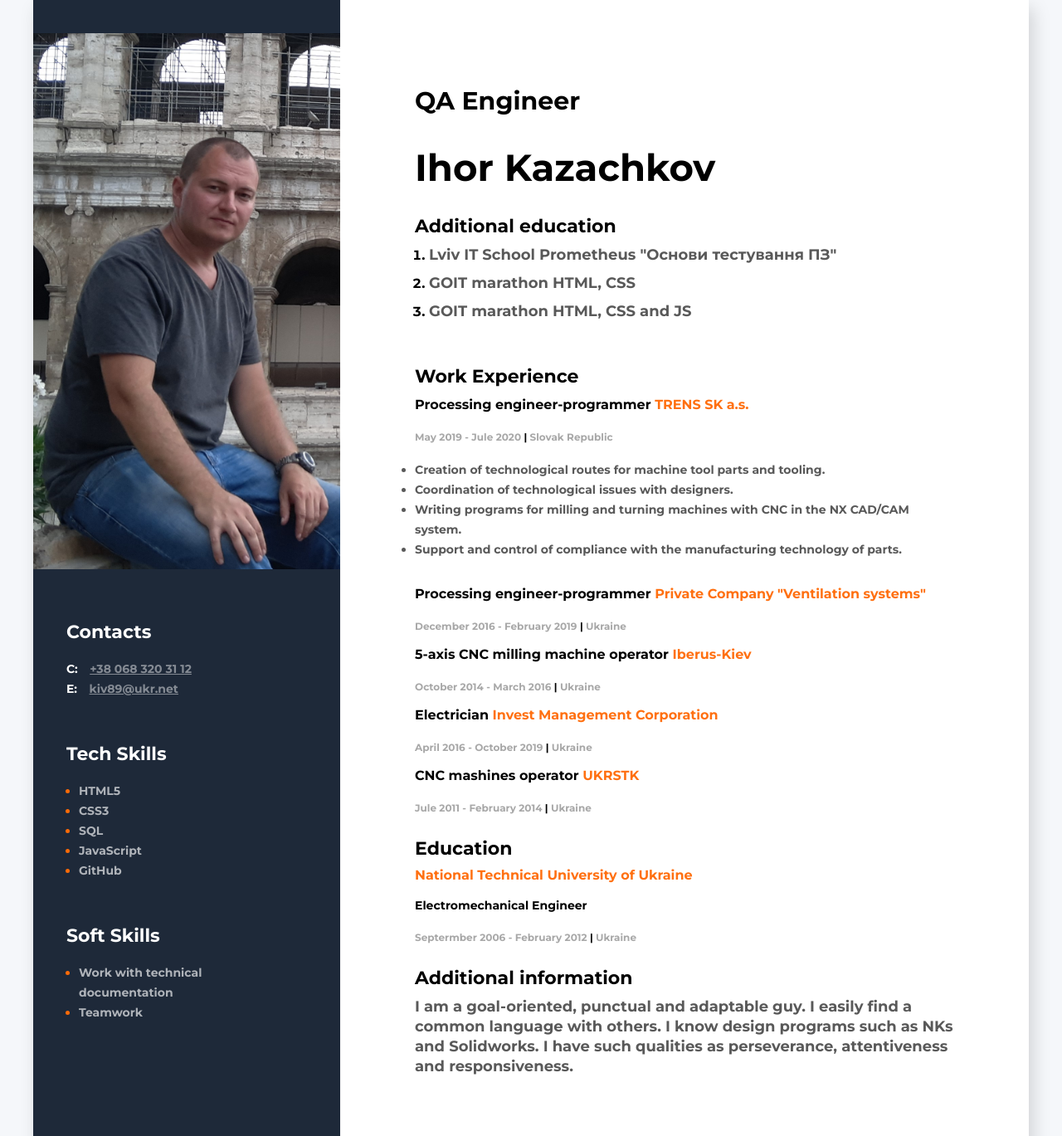
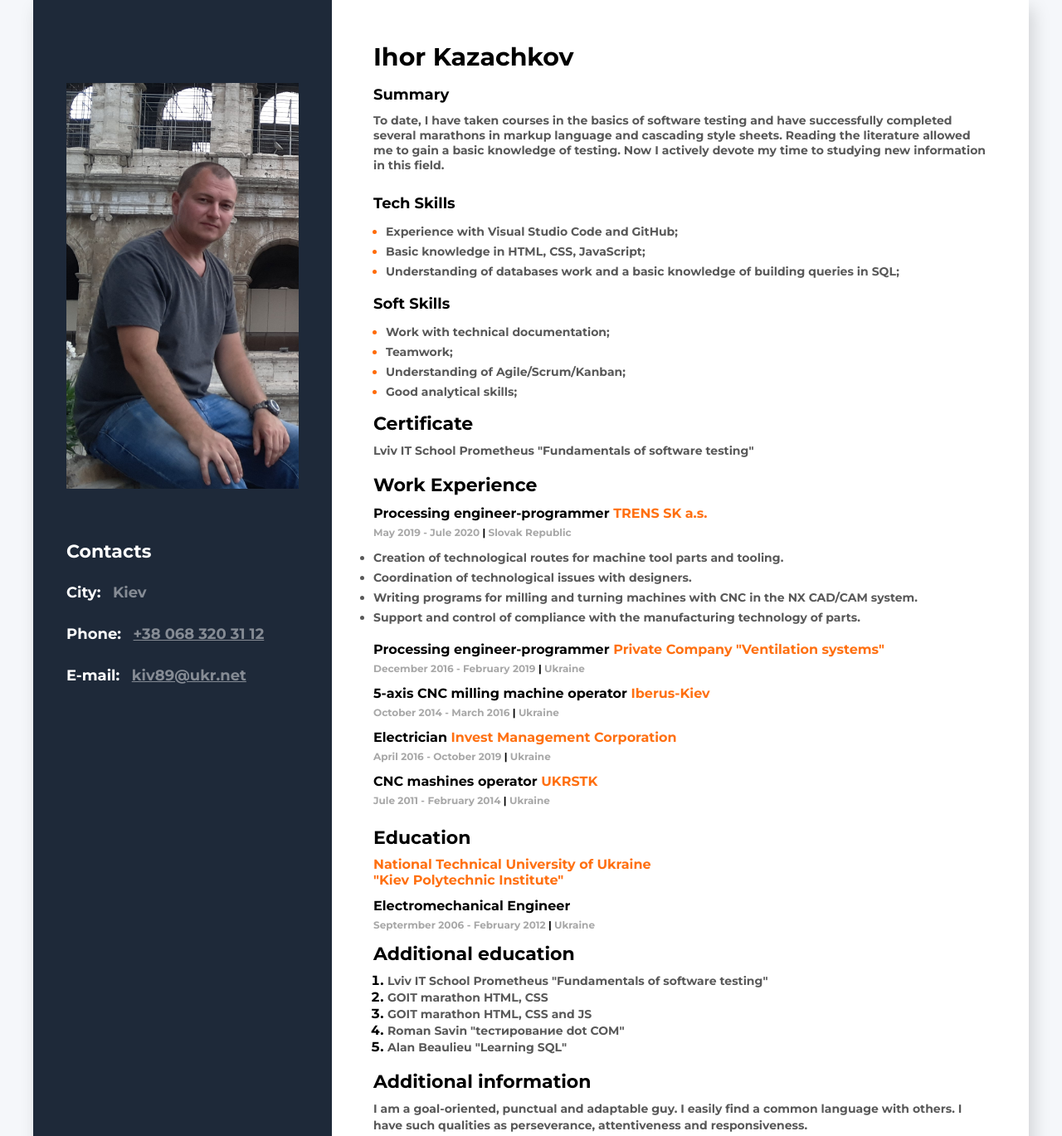
Before and after one commit to Ihor-Kaz/For_IT, a plain HTML site: page index.html in a window 1280 px wide. Shown: the part 40-1409 px from the top of the page at 83% size. Drawn offline with Linux system fonts and the light colour scheme.

Commit message:
new release

```diff
--- a/css/style.css
+++ b/css/style.css
@@ -29,14 +29,14 @@ body {
 }
 
 .my-photo {
-  width: 370px;
+  width: 280px;
 }
 
 .about-me-container {
-  padding-left: 90px;
-  padding-right: 90px;
-  padding-top: 110px;
-  padding-bottom: 110px;
+  padding-left: 50px;
+  padding-right: 50px;
+  padding-top: 50px;
+  /* padding-bottom: 110px; */
 }
 
 .contacts-container {
@@ -54,33 +54,40 @@ body {
 }
 
 .contacts-link {
-  font-size: 14px;
+  font-size: 18px;
   font-weight: 400;
   line-height: 24px;
   color: #858b94;
 }
 
 .contacts-link-type {
-  font-size: 14px;
+  font-size: 18px;
   font-weight: 700;
-  line-height: 24px;
+  line-height: 35px;
   color: #fff;
   margin-right: 10px;
 }
 
+.for-margin-btt {
+  margin-bottom: 15px;
+}
+
+.for-margin-btt:last-child {
+  margin-bottom: 0;
+}
+
 .tech-skills-title {
-  font-size: 22px;
+  font-size: 18px;
   font-weight: 700;
   line-height: 24px;
-  margin-bottom: 20px;
-  color: #fff;
+  margin-bottom: 10px;
+  color: black;
 }
 
 .tech-skills-container {
-  margin-left: 40px;
   margin-right: 40px;
-  margin-top: 55px;
-  width: 280px;
+  margin-bottom: 15px;
+  width: auto;
 }
 
 .tech-skills-item {
@@ -92,7 +99,7 @@ body {
 }
 
 .tech-skills-text {
-  color: #afb3b9;
+  color: #595959;
 }
 
 .profession {
@@ -103,21 +110,22 @@ body {
 }
 
 .name {
-  font-size: 45px;
+  font-size: 30px;
   font-weight: 700;
-  line-height: 89px;
+  /* line-height: 89px; */
   margin-bottom: 15px;
 }
 
 .discription {
   font-size: 14px;
   font-weight: 400;
-  line-height: 24px;
-  margin-top: 24px;
+  color: #595959;
+  /* line-height: 24px; */
+  /* margin-top: 24px; */
 }
 
 .info-container {
-  margin-bottom: 65px;
+  margin-bottom: 25px;
 }
 
 .about-me-title {
@@ -129,14 +137,14 @@ body {
 
 .projects-link {
   color: #595959;
-  font-size: 18px;
+  font-size: 14px;
   font-weight: 400;
-  line-height: 24px;
-  margin-bottom: 10px;
+  line-height: 20px;
+  /* margin-bottom: 10px; */
 }
 
 .tech-name {
-  color: #595959;
+  color: #5c4b4b;
   font-size: 14px;
   font-weight: 400;
   line-height: 24px;
@@ -153,7 +161,8 @@ body {
 }
 
 .projects-container {
-  margin-bottom: 55px;
+  margin-bottom: 20px;
+  margin-top: 15px;
 }
 
 .profession-title {
@@ -161,7 +170,7 @@ body {
   font-weight: 700;
   line-height: 24px;
   margin-top: 10px;
-  margin-bottom: 15px;
+  /* margin-bottom: 10px; */
 }
 
 .profession-company {
@@ -172,7 +181,7 @@ body {
   color: #a8a8a8;
   font-size: 12px;
   font-weight: 400;
-  line-height: 24px;
+  /* line-height: 24px; */
 }
 
 .profession-divider {
@@ -180,8 +189,8 @@ body {
 }
 
 .profession-duties {
-  margin-top: 15px;
-  margin-bottom: 30px;
+  margin-top: 10px;
+  margin-bottom: 15px;
 }
 
 .profession-duties-item {
@@ -192,13 +201,18 @@ body {
 }
 
 .specialty {
-  font-size: 14px;
+  font-size: 16px;
   font-weight: 700;
   line-height: 24px;
-  margin-top: 15px;
-  margin-bottom: 15px;
+  margin-top: 10px;
+  /* margin-bottom: 10px; */
 }
 
 .education-container {
   margin-top: 25px;
 }
+
+.education-container:last-child {
+  margin-top: 0;
+  margin-bottom: 25px;
+}
--- a/index.html
+++ b/index.html
@@ -14,19 +14,24 @@
     <!-- main container -->
     <div class="wrapper">
       <aside class="sidebar">
-        <img class="my-photo" src="./img/my-photo3.jpg" alt="My photo" />
-
         <!-- contacts container -->
         <div class="contacts-container">
+          <img class="my-photo" src="./img/my-photo3.jpg" alt="My photo" />
+        </div>
+        <div class="contacts-container">
           <h3 class="contacts-title">Contacts</h3>
-          <div>
-            <span class="contacts-link-type">C:</span>
+          <div class="for-margin-btt">
+            <span class="contacts-link-type">City:</span>
+            <span class="contacts-link">Kiev</span>
+          </div>
+          <div class="for-margin-btt">
+            <span class="contacts-link-type">Phone:</span>
             <a class="contacts-link" href="tel:380683203112"
               >+38 068 320 31 12</a
             >
           </div>
-          <div>
-            <span class="contacts-link-type">E:</span>
+          <div class="for-margin-btt">
+            <span class="contacts-link-type">E-mail:</span>
             <a class="contacts-link" href="mailto:kiv89@ukr.net"
               >kiv89@ukr.net</a
             >
@@ -34,6 +39,7 @@
         </div>
 
         <!-- tech skills conteiner -->
+        <!--
         <div class="tech-skills-container">
           <h3 class="tech-skills-title">Tech Skills</h3>
           <ul>
@@ -52,18 +58,18 @@
             <li class="tech-skills-item">
               <span class="tech-skills-text">GitHub</span>
             </li>
-            <!--
             <li class="tech-skills-item">
               <span class="tech-skills-text">SolidWorks/SolidCAM</span>
             </li>
             <li class="tech-skills-item">
               <span class="tech-skills-text">NX</span>
             </li>
-             -->
           </ul>
         </div>
+      -->
 
         <!-- soft skills conteiner -->
+        <!--
         <div class="tech-skills-container">
           <h3 class="tech-skills-title">Soft Skills</h3>
           <ul>
@@ -78,109 +84,82 @@
             </li>
           </ul>
         </div>
-      </aside>
+      --></aside>
 
       <!-- about me container -->
       <div class="about-me-container">
         <!-- about me main info -->
         <div class="info-container">
-          <h2 class="profession">QA Engineer</h2>
+          <!-- <h2 class="profession">QA Engineer</h2> -->
           <h1 class="name">Ihor Kazachkov</h1>
-          <!--
+          <h3 class="tech-skills-title">Summary</h3>
           <p class="discription">
-            Lorem ipsum dolor sit amet, consectetur adipiscing elit, sed do
-            eiusmod tempor incididunt ut labore et dolore magna aliqua. Quis
-            ipsum suspendisse ultrices gravida. Risus commodo viverra maecenas
-            accumsan lacus vel facilisis.
+            To date, I have taken courses in the basics of software testing and
+            have successfully completed several marathons in markup language and
+            cascading style sheets. Reading the literature allowed me to gain a
+            basic knowledge of testing. Now I actively devote my time to
+            studying new information in this field.
           </p>
         </div>
--->
+
+        <!-- tech skills conteiner -->
+        <div class="tech-skills-container">
+          <h3 class="tech-skills-title">Tech Skills</h3>
+          <ul>
+            <li class="tech-skills-item">
+              <span class="tech-skills-text"
+                >Experience with Visual Studio Code and GitHub;</span
+              >
+            </li>
+            <li class="tech-skills-item">
+              <span class="tech-skills-text"
+                >Basic knowledge in HTML, CSS, JavaScript;</span
+              >
+            </li>
+            <li class="tech-skills-item">
+              <span class="tech-skills-text"
+                >Understanding of databases work and a basic knowledge of
+                building queries in SQL;</span
+              >
+            </li>
+          </ul>
+        </div>
+
+        <!-- soft skills conteiner -->
+        <div class="tech-skills-container">
+          <h3 class="tech-skills-title">Soft Skills</h3>
+          <ul>
+            <li class="tech-skills-item">
+              <span class="tech-skills-text">
+                <span>Work with technical documentation;</span>
+              </span>
+            </li>
+            <li class="tech-skills-item">
+              <span class="tech-skills-text">Teamwork;</span>
+            </li>
+            <li class="tech-skills-item">
+              <span class="tech-skills-text"
+                >Understanding of Agile/Scrum/Kanban;</span
+              >
+            </li>
+            <li class="tech-skills-item">
+              <span class="tech-skills-text">Good analytical skills;</span>
+            </li>
+          </ul>
+        </div>
+
         <!-- project container -->
         <div class="projects-container">
-            <h3 class="about-me-title">Additional education</h3>
-            <ol>
-              <li class="projects-item">
+          <h3 class="about-me-title">Certificate</h3>
           <p class="projects-link">
-                  Lviv IT School Prometheus "Основи тестування ПЗ"
+            Lviv IT School Prometheus "Fundamentals of software testing"
           </p>
-                <!--
-              <a class="projects-link" href="https://lovecamp.goit.ua/">
-                https://lovecamp.goit.ua/
-              </a>
-              <span class="dots">................................</span>
-              <span>
-                <b>[ </b>
-                <span class="tech-name">HTML5, CSS3</span>
-                <b> ]</b>
-              </span>
--->
-              </li>
-              <li class="projects-item">
-                <p class="projects-link">GOIT marathon HTML, CSS</p>
-                <!--
-              <a class="projects-link" href="https://cryptohub.goit.ua/">
-                https://cryptohub.goit.ua/
-              </a>
-              <span class="dots">...............................</span>
-              <span>
-                <b>[ </b>
-                <span class="tech-name">JavaScript</span>
-                <b> ]</b>
-              </span>
--->
-              </li>
-              <li class="projects-item">
-                <p class="projects-link">GOIT marathon HTML, CSS and JS</p>
-                <!--
-              <a class="projects-link" href="https://kidslike.goit.co.ua/">
-                https://kidslike.goit.co.ua/
-              </a>
-              <span class="dots">...............................</span>
-              <span>
-                <b>[ </b>
-                <span class="tech-name">React.js, Node.js</span>
-                <b> ]</b>
-              </span>
--->
-              </li>
-            </ol>
         </div>
 
         <!-- Work Experience -->
 
         <div>
           <h3 class="about-me-title">Work Experience</h3>
-
-            <!-- company 1
-          <div>
-            <h4 class="profession-title">
-              Front-End Developer
-              <span class="profession-company">Freelance</span>
-            </h4>
-            <span class="profession-time">
-              Jule 2020 - up to now
-              <span class="profession-divider">|</span>
-              Ukraine
-            </span>
-
-            <ul class="profession-duties">
-              <li class="profession-duties-item">
-                Lorem ipsum dolor sit amet, consectetur adipiscing elit, sed do
-                eiusmod tempor incididunt ut labore et dolore magna aliqua.
-              </li>
-              <li class="profession-duties-item">
-                Lorem ipsum dolor sit amet, consectetur adipiscing elit.
-              </li>
-              <li class="profession-duties-item">
-                Risus commodo viverra maecenas.
-              </li>
-              <li class="profession-duties-item">
-                Lorem ipsum dolor sit amet, consectetur adipiscing elit, sed do
-                eiusmod.
-              </li>
-            </ul>
-          </div>
--->
 
           <!-- company 2 -->
           <div>
@@ -226,26 +205,6 @@
               <span class="profession-divider">|</span>
               Ukraine
             </span>
-              <!--
-            <ul class="profession-duties">
-              <li class="profession-duties-item">
-                Creation of technological routes for parts of molds, dies and
-                other equipment.
-              </li>
-              <li class="profession-duties-item">
-                Coordination of technological issues with designers.
-              </li>
-              <li class="profession-duties-item">
-                Writing programs for CNC milling machines (3-axis and 5-axis) in
-                SolidWorks/SolidCAM system.
-              </li>
-              <li class="profession-duties-item">
-                Selection and implementation of cutting tools; support and
-                control of compliance with the manufacturing technology of
-                parts..
-              </li>
-            </ul>
--->
           </div>
 
           <!-- company 4 -->
@@ -259,24 +218,6 @@
               <span class="profession-divider">|</span>
               Ukraine
             </span>
-              <!--
-            <ul class="profession-duties">
-              <li class="profession-duties-item">Reading drawings.</li>
-              <li class="profession-duties-item">
-                Creating a 3D model of a product.
-              </li>
-              <li class="profession-duties-item">Writing programs.</li>
-              <li class="profession-duties-item">
-                Preparing and setting up a machine (3-axis milling, wire EDM).
-              </li>
-              <li class="profession-duties-item">
-                Manufacturing of metal and plastic products.
-              </li>
-              <li class="profession-duties-item">
-                Quality control of a product.
-              </li>
-            </ul>
--->
           </div>
 
           <!-- company 5 -->
@@ -292,13 +233,6 @@
               <span class="profession-divider">|</span>
               Ukraine
             </span>
-              <!--
-            <ul class="profession-duties">
-              <li class="profession-duties-item">
-                Electric installation work.
-              </li>
-            </ul>
- -->
           </div>
 
           <!-- company 6 -->
@@ -312,21 +246,6 @@
               <span class="profession-divider">|</span>
               Ukraine
             </span>
-              <!--
-            <ul class="profession-duties">
-              <li class="profession-duties-item">Reading drawings.</li>
-              <li class="profession-duties-item">
-                Уditing parametric programs.
-              </li>
-              <li class="profession-duties-item">
-                Preparing and setting up a machine.
-              </li>
-              <li class="profession-duties-item">Fixing a workpiece.</li>
-              <li class="profession-duties-item">
-                Quality control of a product.
-              </li>
-            </ul>
- -->
           </div>
         </div>
 
@@ -337,7 +256,8 @@
           <!-- Университет -->
           <div>
             <h4 class="profession-company">
-                National Technical University of Ukraine
+              National Technical University of Ukraine <br />
+              "Kiev Polytechnic Institute"
             </h4>
             <h4 class="specialty">Electromechanical Engineer</h4>
             <span class="profession-time">
@@ -348,17 +268,38 @@
           </div>
         </div>
 
+        <div class="projects-container">
+          <h3 class="about-me-title">Additional education</h3>
+          <ol>
+            <li class="projects-item">
+              <p class="projects-link">
+                Lviv IT School Prometheus "Fundamentals of software testing"
+              </p>
+            </li>
+            <li class="projects-item">
+              <p class="projects-link">GOIT marathon HTML, CSS</p>
+            </li>
+            <li class="projects-item">
+              <p class="projects-link">GOIT marathon HTML, CSS and JS</p>
+            </li>
+            <li class="projects-item">
+              <p class="projects-link">Roman Savin "tестирование dot COM"</p>
+            </li>
+            <li class="projects-item">
+              <p class="projects-link">Alan Beaulieu "Learning SQL"</p>
+            </li>
+          </ol>
+        </div>
+
         <div class="education-container">
           <h3 class="about-me-title">Additional information</h3>
           <p class="projects-link">
             I am a goal-oriented, punctual and adaptable guy. I easily find a
-              common language with others. I know design programs such as NKs
-              and Solidworks. I have such qualities as perseverance,
+            common language with others. I have such qualities as perseverance,
             attentiveness and responsiveness.
           </p>
         </div>
       </div>
     </div>
-    </div>
   </body>
 </html>
```
Lines whose indentation alone changed are shown as unchanged.
